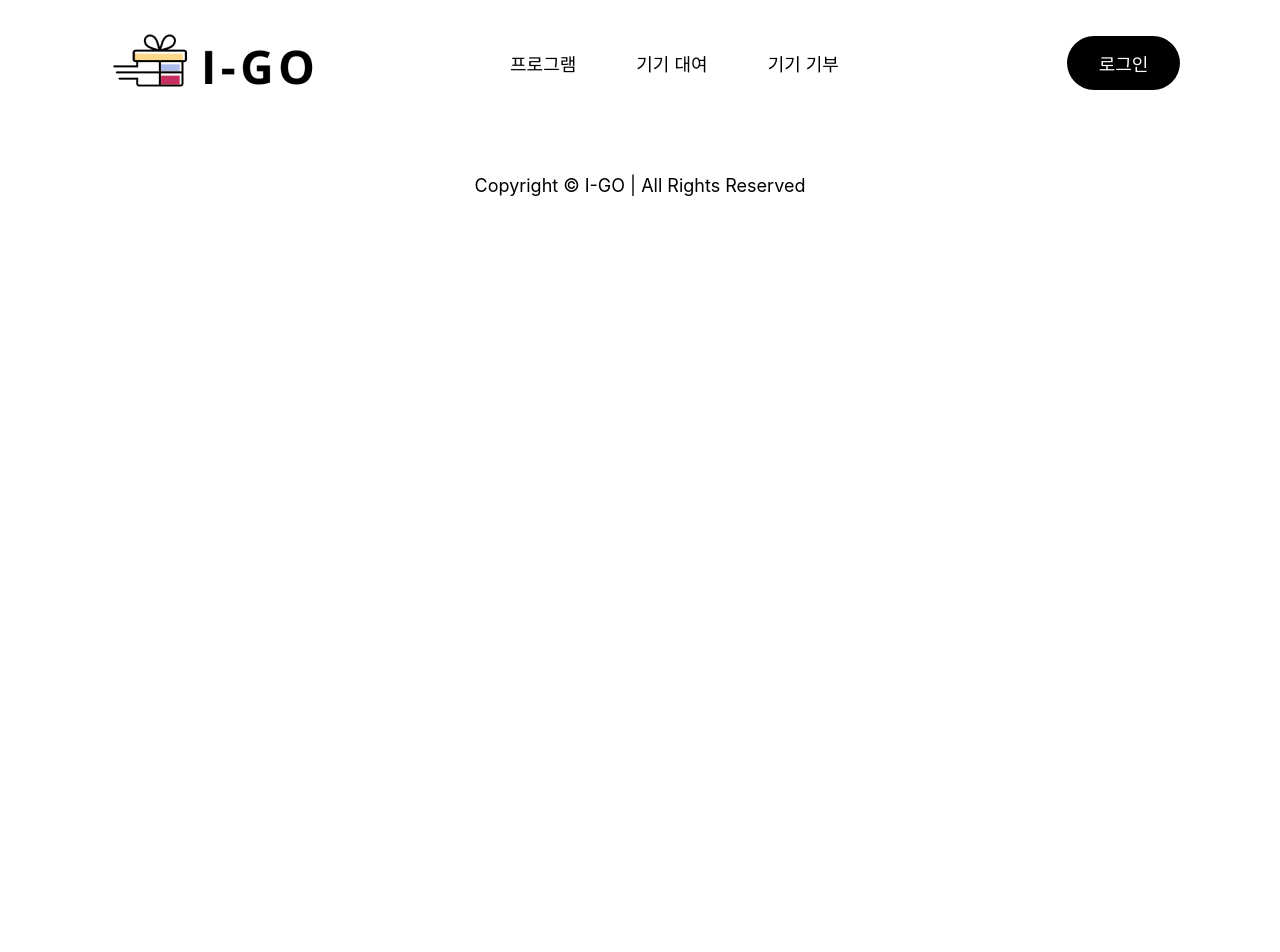
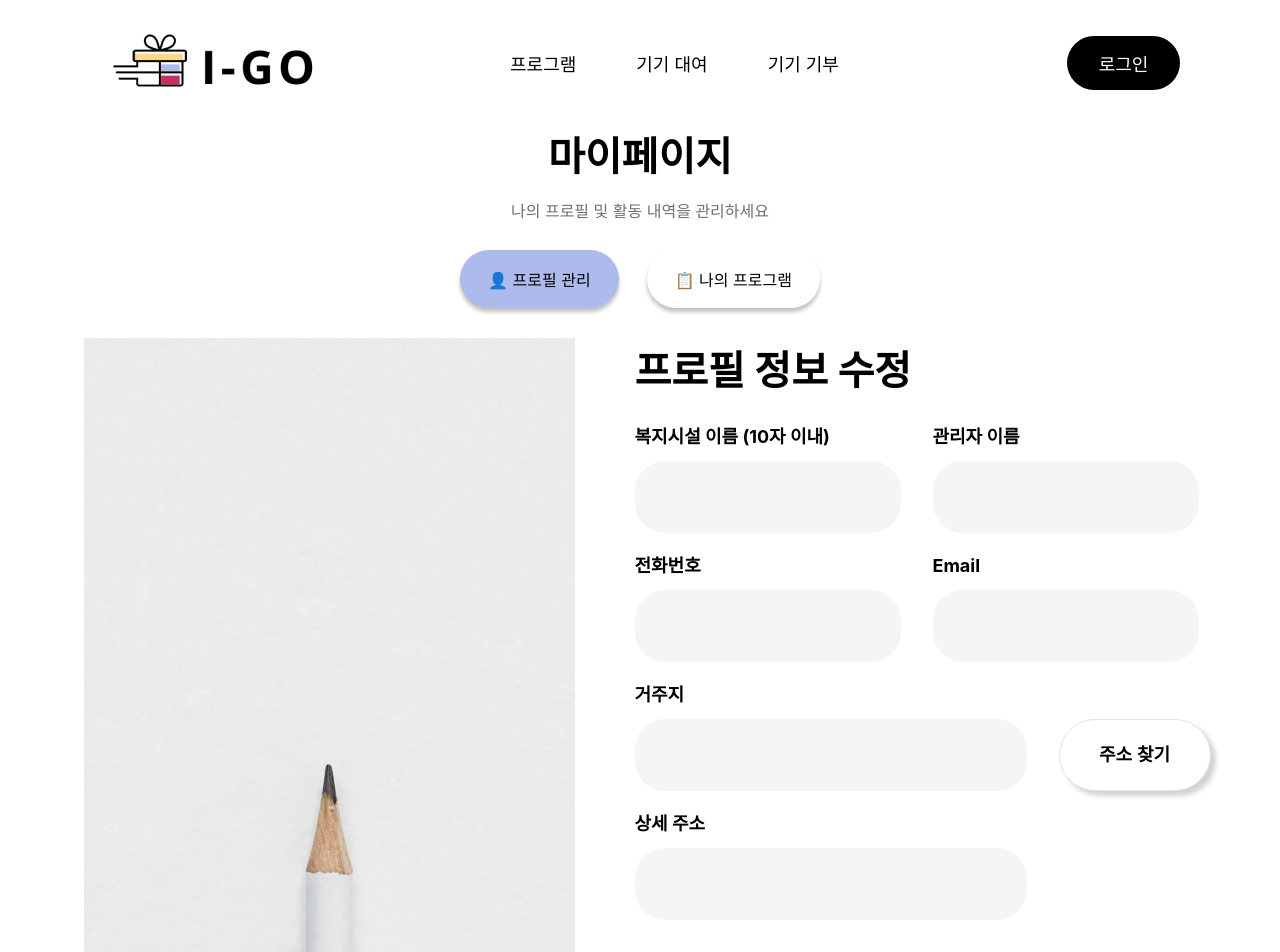
Before and after one commit to dbstj0403/I-GO-FRONT, a React (Create React App) app: page /mypageCarer in a window 1280 px wide. Shown: the top 952 px of the page. Before the commit the page ends 800 px from the top, so only its background shows below. Built offline with nearby package versions, Linux system fonts and the light colour scheme; no server answers.

Commit message:
[요양원 마이페이지]

```diff
--- a/src/components/NavBar.js
+++ b/src/components/NavBar.js
@@ -93,7 +93,7 @@ export default function NavBar() {
       ) : userData.is_carer ? (
         <Container>
           <ProfileBtn onClick={moveToMypageCarer}>
-            <img src={userData.img} alt=""></img>관리자 {userData.name}님
+            <img src={userData.img} alt=""></img>관리자 {userData.admin_name}님
           </ProfileBtn>
         </Container>
       ) : (
--- a/src/pages/LoginCallbackPage.js
+++ b/src/pages/LoginCallbackPage.js
@@ -61,6 +61,7 @@ export default function LoginCallbackPage() {
         point: response.data.point,
         id: response.data.id,
         name: user.profile.name,
+        adminName: user.profile.admin_name,
         img: user.profile.image,
       };
       dispatch(userSuccess(newUser));
--- a/src/pages/MypageCarer.js
+++ b/src/pages/MypageCarer.js
@@ -9,4 +9,348 @@ import { userSuccess } from "../store/user/actions";
 import styled from "styled-components";
 import pencil from "../img/addInfo.png";
 
-export default function MypageCarer() {}
+export default function MypageCarer() {
+  const { userData } = useSelector(({ user }) => user);
+  const [facilityName, setFacilityName] = useState("");
+  const [adminName, setAdminName] = useState("");
+  const [phone, setPhone] = useState("");
+  const [email, setEmail] = useState("");
+  const [address, setAddress] = useState("");
+  const [detailedAddress, setDetailedAddress] = useState("");
+  const [enrollAddress, setEnrollAddress] = useState({
+    address: "",
+    zoneCode: "",
+    detailAddress: "",
+  });
+  const [zipcode, setZipcode] = useState("");
+  const [popup, setPopup] = useState(false);
+  const [activeTab, setActiveTab] = useState("modify");
+  const movePage = useNavigate();
+  const dispatch = useDispatch();
+
+  const handleTabClick = (tabName) => {
+    setActiveTab(tabName);
+    if (tabName === "program" || tabName === "rent") {
+      setTimeout(() => {
+        alert("현재 준비 중인 기능입니다!");
+      }, 0);
+      window.location.reload();
+    }
+  };
+
+  useEffect(() => {
+    setProfile();
+  }, []);
+
+  const handleComplete = () => {
+    setPopup(!popup);
+  };
+
+  const handleInput = (e) => {
+    setEnrollAddress({
+      ...enrollAddress,
+      [e.target.name]: e.target.value,
+    });
+  };
+
+  const setProfile = async () => {
+    try {
+      const response = await axios.get(
+        "http://api.igoofficial.com/accounts?type=carer",
+        {
+          headers: {
+            Authorization: `Bearer ${localStorage.getItem("access-token")}`,
+          },
+        }
+      );
+      const user = response.data;
+      setFacilityName(user.profile.facility_name);
+      setAdminName(user.profile.admin_name);
+      setPhone(user.profile.phone);
+      setEmail(user.profile.email);
+      setAddress(user.profile.address.address);
+      setDetailedAddress(user.profile.address.detail_address);
+      setZipcode(user.profile.address.zone_code);
+    } catch (error) {
+      console.log("Fetch User Info Error!");
+    }
+  };
+
+  const submitInfo = async () => {
+    try {
+      await axios.patch(
+        `http://api.igoofficial.com/profile/${userData.id}`,
+        {
+          facility_name: facilityName,
+          admin_name: adminName,
+          phone: phone,
+          email: email,
+          address: {
+            address: enrollAddress.address ? enrollAddress.address : address,
+            detail_address: enrollAddress.detailAddress
+              ? enrollAddress.detailAddress
+              : detailedAddress,
+            zone_code: enrollAddress.zoneCode
+              ? enrollAddress.zoneCode
+              : zipcode,
+          },
+        },
+        {
+          headers: {
+            Authorization: `Bearer ${localStorage.getItem("access-token")}`,
+          },
+        }
+      );
+      //로그인 성공 여부 스토어에 저장
+      getProfile();
+      //리덕스에 user객체 store
+      alert("수정이 완료되었습니다:)");
+      movePage("/mypageCarer");
+    } catch (error) {
+      console.log("SubmitInfo Error!");
+    }
+  };
+
+  const getProfile = async () => {
+    try {
+      const response = await axios.get(
+        "http://api.igoofficial.com/accounts?type=carer",
+        {
+          headers: {
+            Authorization: `Bearer ${localStorage.getItem("access-token")}`,
+          },
+        }
+      );
+      //이걸 리덕스에 dispatch하기
+      const user = response.data;
+      console.log(user);
+      const newUser = {
+        is_student: response.data.is_student,
+        is_carer: response.data.is_carer,
+        is_register: response.data.is_register,
+        point: response.data.point,
+        id: response.data.id,
+        name: "",
+        adminName: user.profile.admin_name,
+        img: user.profile.image,
+      };
+      dispatch(userSuccess(newUser));
+    } catch (error) {
+      console.log("Fetch User Info Error!");
+    }
+  };
+
+  return (
+    <div
+      style={{
+        display: "flex",
+        justifyContent: "center",
+        alignItems: "center",
+        flexDirection: "column",
+      }}
+    >
+      <ul style={{ fontSize: "40px", fontWeight: "bold" }}>마이페이지</ul>
+      <ul style={{ fontSize: "16px", color: "#717171", marginTop: "15px" }}>
+        나의 프로필 및 활동 내역을 관리하세요
+      </ul>
+      <MypageContainer>
+        <Category
+          active={activeTab === "modify"}
+          onClick={() => handleTabClick("modify")}
+        >
+          👤 프로필 관리
+        </Category>
+        <Category
+          active={activeTab === "program"}
+          onClick={() => handleTabClick("program")}
+        >
+          📋 나의 프로그램
+        </Category>
+      </MypageContainer>
+      {activeTab === "modify" && (
+        <ModifyInfoContainer>
+          <img alt="" src={pencil} />
+          <InputContainer>
+            <InputTitle>프로필 정보 수정</InputTitle>
+            <Container>
+              <div>
+                <Text>복지시설 이름 (10자 이내)</Text>
+                <Input
+                  placeholder={facilityName}
+                  width="266px"
+                  onChange={(e) => setFacilityName(e.target.value)}
+                ></Input>
+              </div>
+              <Box>
+                <Text>관리자 이름</Text>
+                <Input
+                  placeholder={adminName}
+                  width="266px"
+                  onChange={(e) => setAdminName(e.target.value)}
+                ></Input>
+              </Box>
+            </Container>
+            <Container>
+              <div>
+                <Text>전화번호</Text>
+                <Input
+                  placeholder={phone}
+                  width="266px"
+                  onChange={(e) => setPhone(e.target.value)}
+                ></Input>
+              </div>
+              <Box>
+                <Text>Email</Text>
+                <Input
+                  placeholder={email}
+                  width="266px"
+                  onChange={(e) => setEmail(e.target.value)}
+                ></Input>
+              </Box>
+            </Container>
+
+            <Container>
+              <div>
+                <Text>거주지</Text>
+                <Input
+                  width="392px"
+                  type="text"
+                  required={true}
+                  name="address"
+                  placeholder={address}
+                  onChange={handleInput}
+                  value={enrollAddress.address}
+                ></Input>
+              </div>
+              <Box>
+                <SearchAdressBtn onClick={handleComplete}>
+                  주소 찾기
+                </SearchAdressBtn>
+                {popup && (
+                  <Postcode
+                    enrollAddress={enrollAddress}
+                    setEnrollAddress={setEnrollAddress}
+                    popup={popup}
+                    setPopup={setPopup}
+                  ></Postcode>
+                )}
+              </Box>
+            </Container>
+            <Container>
+              <div>
+                <Text>상세 주소</Text>
+                <Input
+                  width="392px"
+                  name="detailAddress"
+                  placeholder={detailedAddress}
+                  onChange={(e) => {
+                    setEnrollAddress({
+                      ...enrollAddress,
+                      [e.target.name]: e.target.value,
+                    });
+                  }}
+                ></Input>
+              </div>
+            </Container>
+            <SubmitBtn onClick={submitInfo}>수정 완료</SubmitBtn>
+          </InputContainer>
+        </ModifyInfoContainer>
+      )}
+    </div>
+  );
+}
+
+/**
+ * 스타일 컴포넌트
+ */
+
+const Category = styled.div`
+  display: flex;
+  padding: 17px 28px;
+  align-items: flex-start;
+  gap: 10px;
+  border-radius: 50px;
+  background-color: ${(props) => (props.active ? "#ADBBEC" : "white")};
+  box-shadow: 0px 4px 4px 0px rgba(0, 0, 0, 0.25);
+  cursor: pointer;
+`;
+const ModifyInfoContainer = styled.div`
+  display: flex;
+  justify-content: space-around;
+  margin: 30px;
+  margin-left: 50px;
+`;
+const InputContainer = styled.div`
+  width: 642px;
+  position: relative;
+  left: 60px;
+`;
+const InputTitle = styled.div`
+  font-size: 40px;
+  line-height: 66px;
+  font-weight: 700;
+`;
+const Container = styled.div`
+  margin-top: 24px;
+  display: flex;
+`;
+const Text = styled.div`
+  font-size: 18px;
+  line-height: 18px;
+  font-weight: 700;
+`;
+const Input = styled.input`
+border-radius: 30px;
+background-color: #F5F5F5;
+width: ${(props) => props.width};
+height: 72px;
+border: 0;
+margin-top: 15px;
+text-indent: 20px;
+Input:: placeholder: 18px;
+font-size: 18px;
+line-height: 18px;
+&:focus {
+  outline: 2px solid black;
+}
+`;
+const MypageContainer = styled.div`
+  display: flex;
+  align-items: flex-start;
+  gap: 28px;
+  padding-top: 28px;
+`;
+
+const Box = styled.div`
+  margin-left: 32px;
+`;
+const SearchAdressBtn = styled.button`
+  width: 152px;
+  height: 72px;
+  border-radius: 50px;
+  border: 1px solid #e3e3e3;
+  background-color: white;
+  box-shadow: 5px 5px 5px lightgrey;
+  margin-top: 33px;
+  font-size: 18px;
+  font-weight: 700;
+  line-height: 18px;
+  &:hover {
+    cursor: pointer;
+  }
+`;
+const SubmitBtn = styled.button`
+  width: 191px;
+  height: 72px;
+  border-radius: 50px;
+  background-color: black;
+  color: white;
+  font-size: 18px;
+  line-height: 18px;
+  font-weight: 700;
+  border: 0;
+  margin-top: 50px;
+  &:hover {
+    cursor: pointer;
+  }
+`;
--- a/src/pages/MypageStudent.js
+++ b/src/pages/MypageStudent.js
@@ -34,6 +34,7 @@ export default function MypageStudent() {
       setTimeout(() => {
         alert("현재 준비 중인 기능입니다!");
       }, 0);
+      window.location.reload();
     }
   };
 
@@ -103,7 +104,8 @@ export default function MypageStudent() {
       //로그인 성공 여부 스토어에 저장
       getProfile();
       //리덕스에 user객체 store
-      movePage("/mypage");
+      alert("수정이 완료되었습니다:)");
+      movePage("/mypageStudent");
     } catch (error) {
       console.log("SubmitInfo Error!");
     }
--- a/src/store/user/reducer.js
+++ b/src/store/user/reducer.js
@@ -8,6 +8,7 @@ const initialState = {
     point: 0,
     id: "",
     name: "",
+    adminName: "",
     img: "",
   },
 };
```
